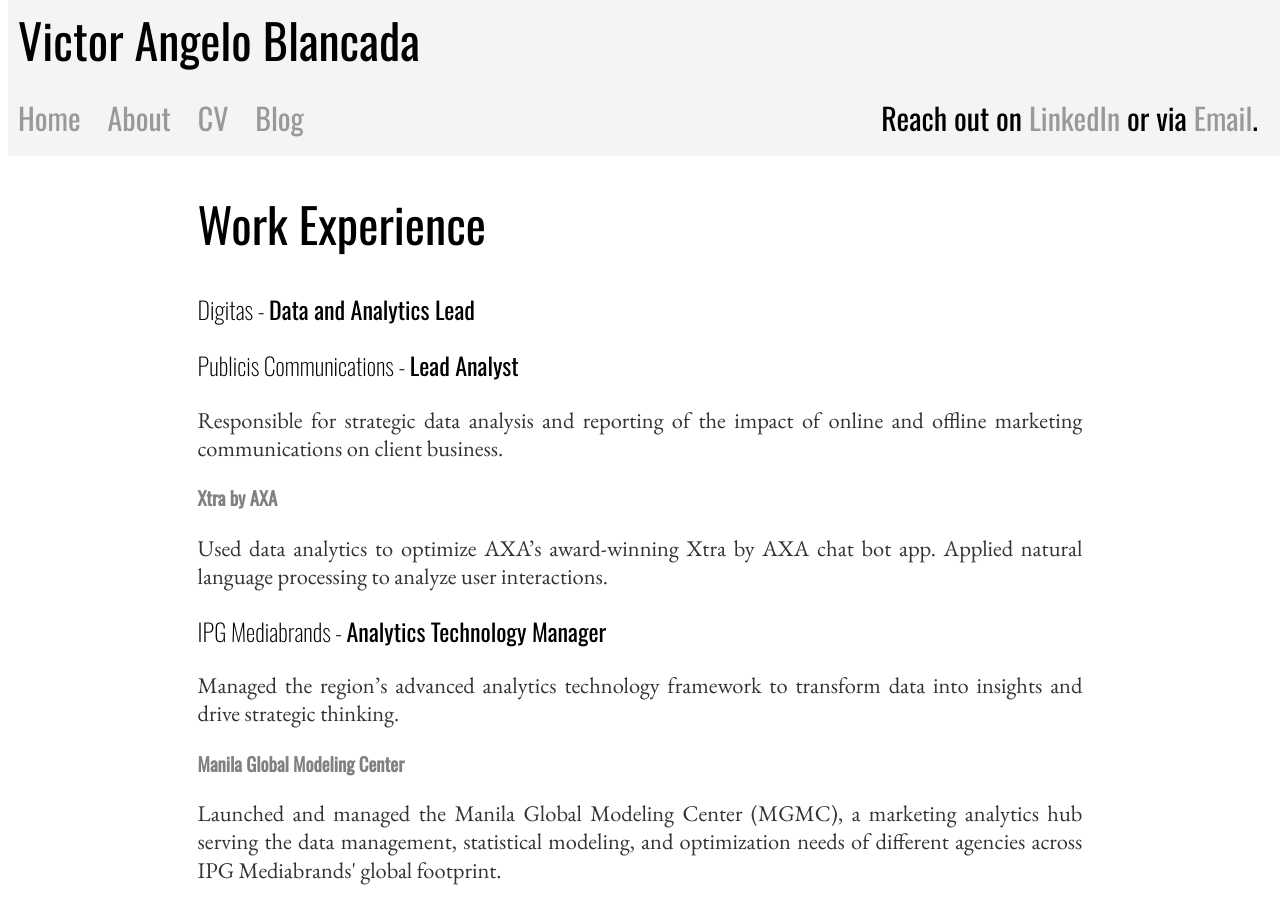
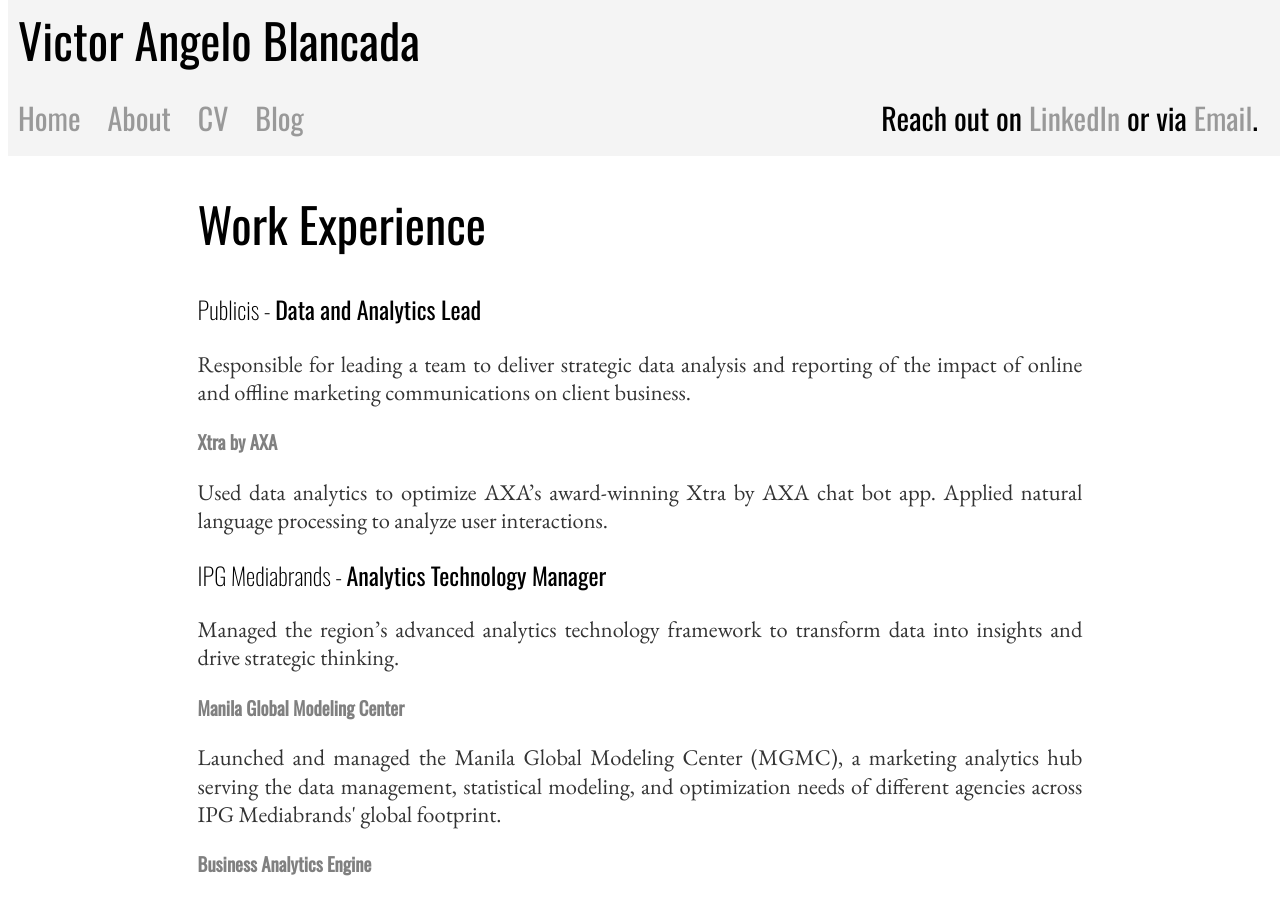
Before and after one commit to victorangeloblancada/victorangeloblancada.github.io-jekyll, a Jekyll site: the page built from cv/index.html, in a window 1280 px wide and 900 px high. Built offline with Jekyll 4.4.1, drawn with Linux system fonts in a browser that asks for light colours.

Commit message:
Update index.html

```diff
--- a/cv/index.html
+++ b/cv/index.html
@@ -7,10 +7,8 @@
 	<a href="https://github.com/naturalproblemsolver/naturalproblemsolver.github.io/raw/master/_uploads/CV%20of%20Victor%20Blancada.pdf">Download Victor's CV</a>
 	-->
 	<h1>Work Experience</h1>
-		<h2>Digitas - <span style="font-weight:400">Data and Analytics Lead</span></h2>
-
-		<h2>Publicis Communications - <span style="font-weight:400">Lead Analyst</span></h2>
-			<p>Responsible for strategic data analysis and reporting of the impact of online and offline marketing communications on client business.</p>
+		<h2>Publicis - <span style="font-weight:400">Data and Analytics Lead</span></h2>
+			<p>Responsible for leading a team to deliver strategic data analysis and reporting of the impact of online and offline marketing communications on client business.</p>
 			<h3>Xtra by AXA</h3>
 				<p>Used data analytics to optimize AXA’s award-winning Xtra by AXA chat bot app. Applied natural language processing to analyze user interactions.</p>
 
```
